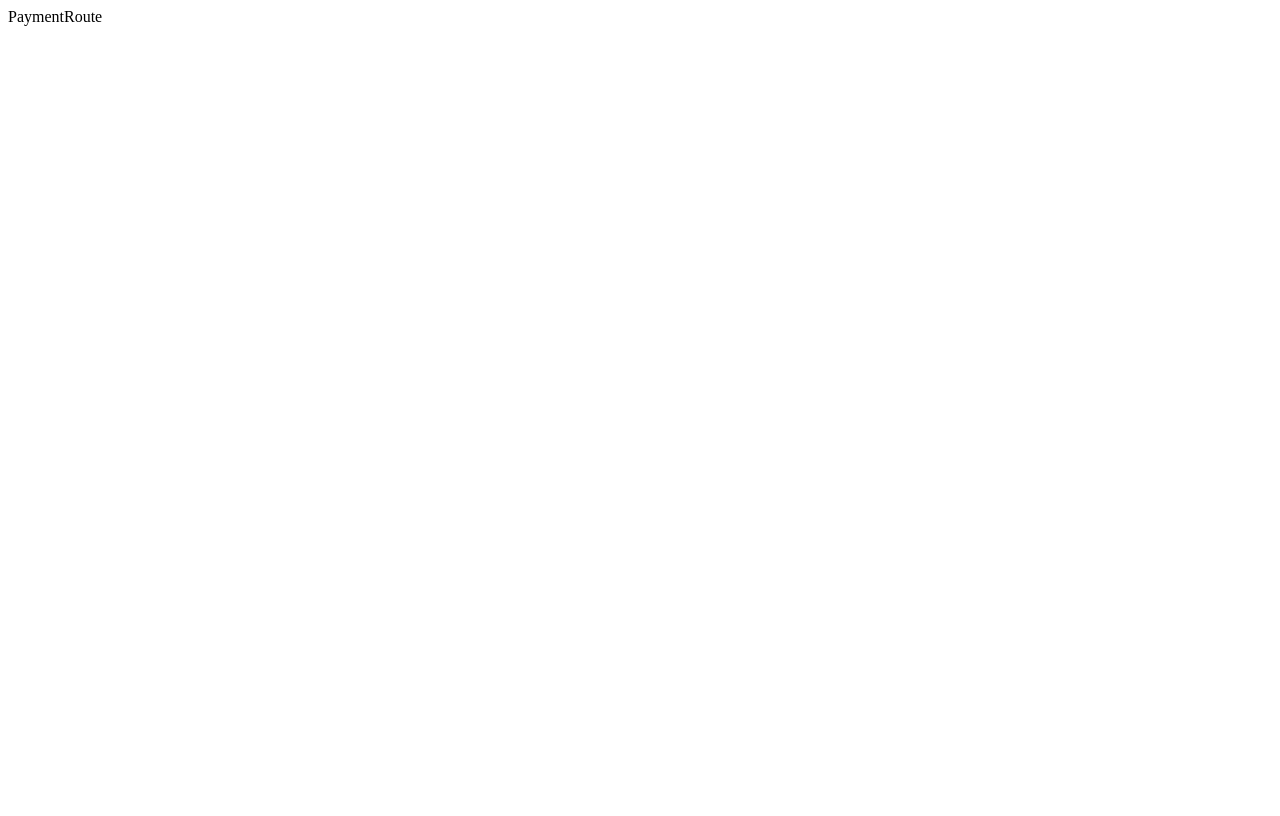
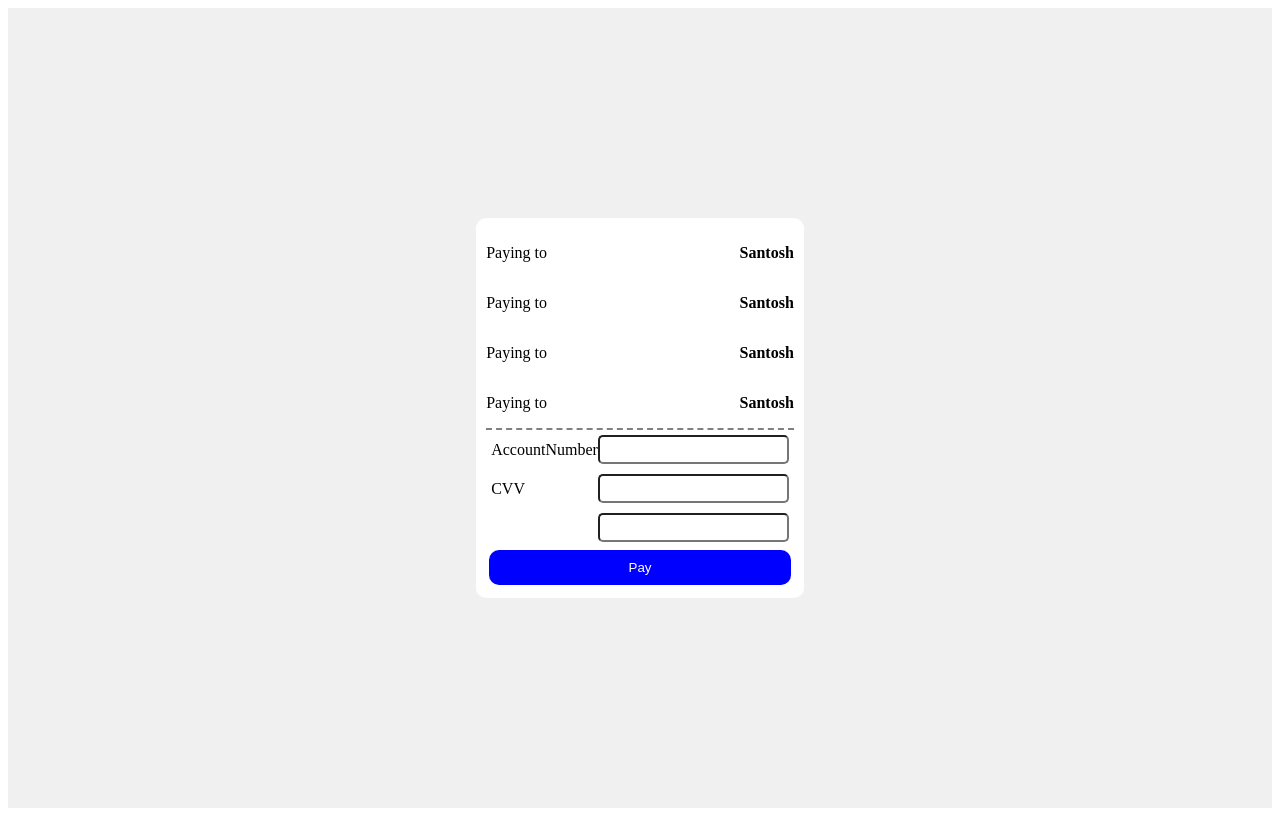
Before and after one commit to saisantosh005/novaApp, a React (Create React App) app: page /payment in a window 1280 px wide. Built offline with nearby package versions, Linux system fonts and the light colour scheme.

Commit message:
paymentRouteUIPartAdded

```diff
--- a/src/components/HomeRoute/BillCard/styledComponents.js
+++ b/src/components/HomeRoute/BillCard/styledComponents.js
@@ -1,17 +1,26 @@
 import styled from "styled-components";
 
 const BillCardMainContainer = styled.div`
+  display: flex;
+  flex-direction: column;
+  min-width: 250px;
   max-width: 300px;
   max-height: 400px;
   background: white;
   border-radius: 10px;
   margin: 10px;
+  padding: 10px;
 `;
 
-const Heading = styled.h1``;
+const Heading = styled.h1`
+  font-size: 25px;
+  margin: 0px;
+`;
 const Amount = styled.p`
+  align-self: end;
   font-weight: bold;
   font-size: 25px;
+  margin: 0px;
 `;
 const ReferenceNumber = styled.p``;
 
--- a/src/components/PaymentRoute/PaymentRoute/PaymentRoute.js
+++ b/src/components/PaymentRoute/PaymentRoute/PaymentRoute.js
@@ -1,4 +1,55 @@
+import {
+  MainContainer,
+  SpecialText,
+  PaymentContainer,
+  BillDetailSection,
+  PaymentDetailsSection,
+  Button,
+  InputContainer,
+  Label,
+  Input,
+  TextContainer
+} from "./styledComponents";
+
 const PaymentRoute = () => {
-  return <div>PaymentRoute</div>;
+  return (
+    <MainContainer>
+      <PaymentContainer>
+        <BillDetailSection>
+          <TextContainer>
+            <p>Paying to</p>
+            <SpecialText>Santosh</SpecialText>
+          </TextContainer>
+          <TextContainer>
+            <p>Paying to</p>
+            <SpecialText>Santosh</SpecialText>
+          </TextContainer>{" "}
+          <TextContainer>
+            <p>Paying to</p>
+            <SpecialText>Santosh</SpecialText>
+          </TextContainer>{" "}
+          <TextContainer>
+            <p>Paying to</p>
+            <SpecialText>Santosh</SpecialText>
+          </TextContainer>
+        </BillDetailSection>
+        <PaymentDetailsSection>
+          <InputContainer>
+            <Label>AccountNumber</Label>
+            <Input type="text" />
+          </InputContainer>
+          <InputContainer>
+            <Label>CVV</Label>
+            <Input type="text" />
+          </InputContainer>
+          <InputContainer>
+            <Label></Label>
+            <Input type="text" />
+          </InputContainer>
+          <Button>Pay</Button>
+        </PaymentDetailsSection>
+      </PaymentContainer>
+    </MainContainer>
+  );
 };
 export default PaymentRoute;
--- a/src/components/PaymentRoute/PaymentRoute/styledComponents.js
+++ b/src/components/PaymentRoute/PaymentRoute/styledComponents.js
@@ -0,0 +1,64 @@
+import styled from "styled-components";
+
+const MainContainer = styled.div`
+  background: #f0f0f0;
+  display: flex;
+  justify-content: center;
+  align-items: center;
+  min-height: 100vh;
+`;
+const PaymentContainer = styled.div`
+  background: white;
+  border-radius: 10px;
+  padding: 10px;
+  min-width: 300px;
+  min-height: 300px;
+`;
+const BillDetailSection = styled.div`
+  border-bottom: 2px dashed grey;
+`;
+const TextContainer = styled.div`
+  display: flex;
+  justify-content: space-between;
+  align-items: center;
+`;
+
+const SpecialText = styled.span`
+  font-weight: bold;
+`;
+
+const PaymentDetailsSection = styled.div`
+  display: flex;
+  flex-direction: column;
+`;
+const InputContainer = styled.div`
+  display: flex;
+  justify-content: space-between;
+  align-items: center;
+  margin: 5px;
+`;
+const Label = styled.label``;
+const Input = styled.input`
+  border-radius: 5px;
+  padding: 5px;
+`;
+const Button = styled.button`
+  border-radius: 10px;
+  margin: 3px;
+  padding: 10px 20px;
+  border: none;
+  background: blue;
+  color: white;
+`;
+export {
+  MainContainer,
+  PaymentContainer,
+  BillDetailSection,
+  PaymentDetailsSection,
+  TextContainer,
+  SpecialText,
+  InputContainer,
+  Label,
+  Input,
+  Button
+};
```
